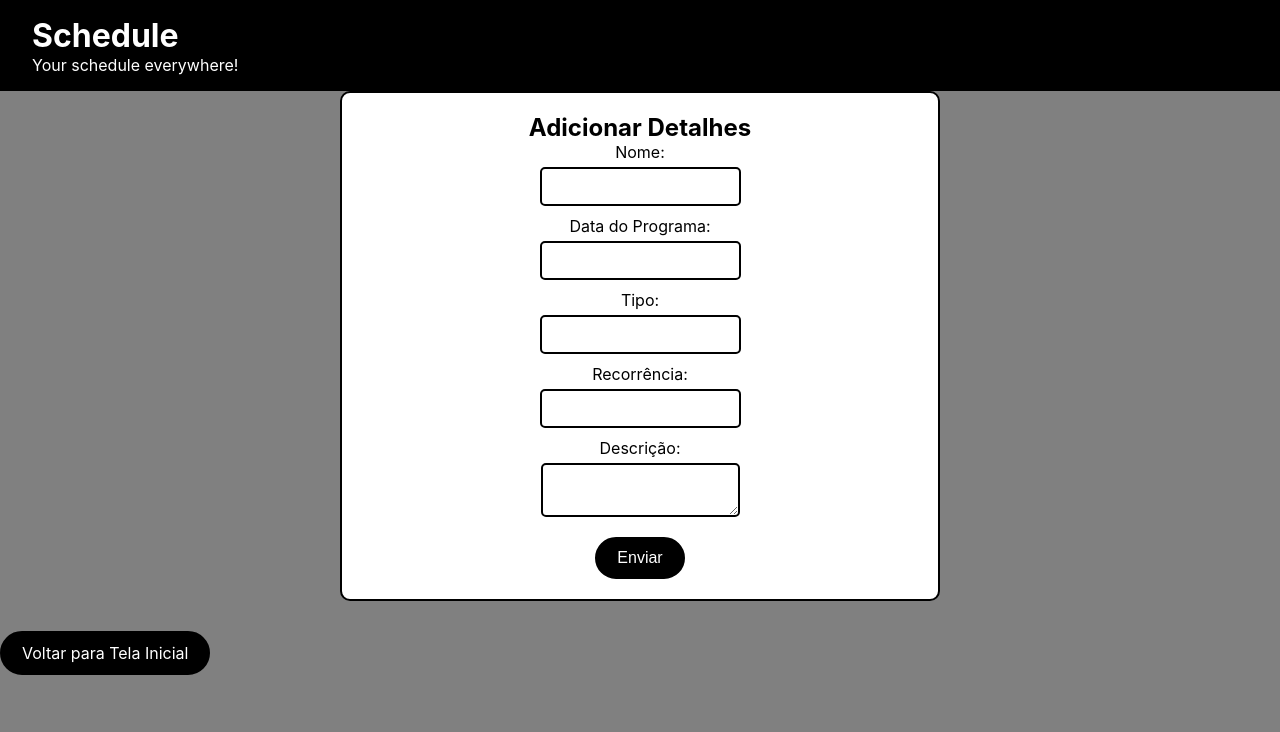
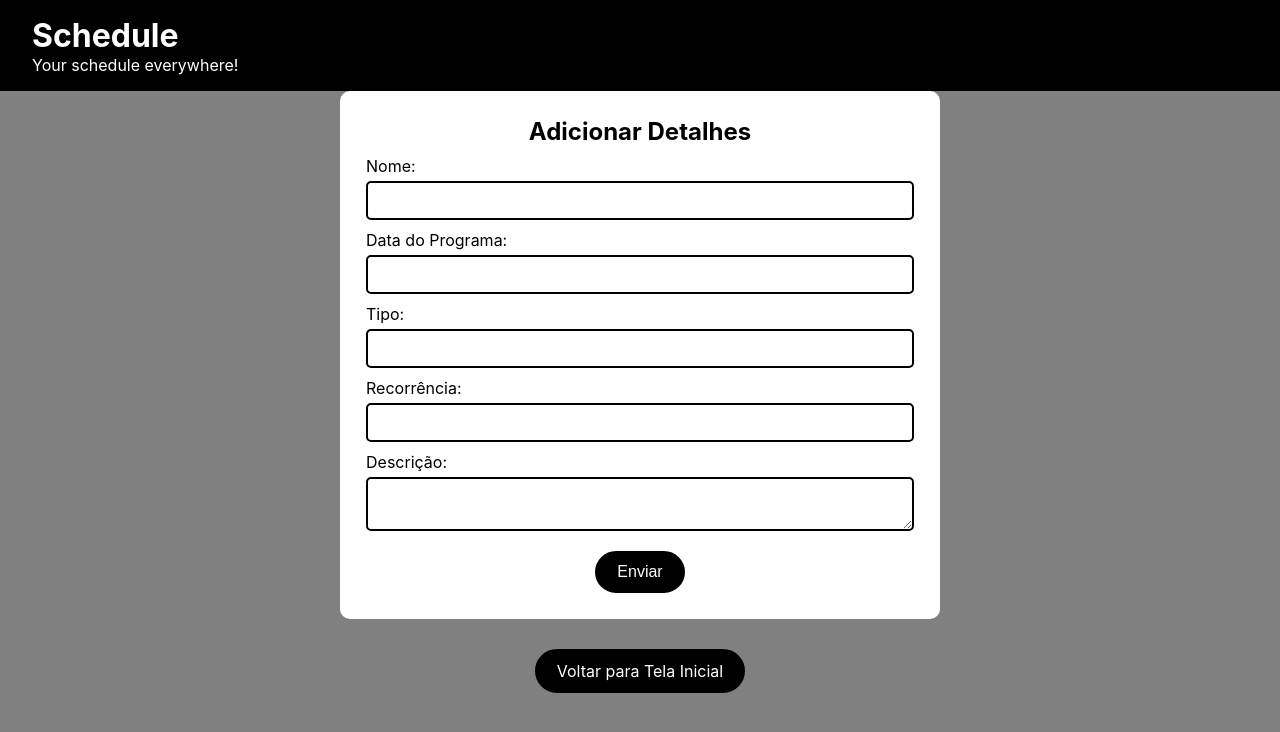
Before and after one commit to iampoliane/access, a React (Create React App) app: page /form in a window 1280 px wide. Shown: the top 732 px of the page. Built offline with nearby package versions, Linux system fonts and the light colour scheme.

Commit message:
Improves screen style

```diff
--- a/src/pages/Form/index.js
+++ b/src/pages/Form/index.js
@@ -38,7 +38,7 @@ export function Form() {
   };
 
   return (
-    <div>
+    <div className="form-wrapper">
       <div className="form-container">
         <h2>Adicionar Detalhes</h2>
         <form onSubmit={handleFormSubmit}>
--- a/src/pages/Form/styles.css
+++ b/src/pages/Form/styles.css
@@ -1,19 +1,24 @@
 .form-container {
   width: 100%;
   margin-bottom: 20px;
-    max-width: 600px; /* Defina a largura máxima desejada */
-    margin: 0 auto; /* Centraliza o formulário na página */
-    padding: 20px;
+  max-width: 600px; /* Set the desired maximum width */
+  margin: 0 auto; /* Centers the form on the page */
+  padding: 26px;
   background-color: #ffffff;
-    border: 2px solid #000000;
+  /* border: 2px solid #000000; */
   border-radius: 10px;
   text-align: center;
+}
+
+.form-container h2 {
+  margin-bottom: 10px;
 }
 
 form {
   display: flex;
   flex-direction: column;
   align-items: center;
+  width: 100%; /* Makes the form take up the entire width */
 }
 
 label {
@@ -21,11 +26,13 @@
   flex-direction: column;
   margin-bottom: 10px;
   color: #000000;
+  text-align: left; /* Aligns the text to the left */
+  width: 100%
 }
 
 input,
 textarea {
-    width: 100%; /* Preenche toda a largura do contêiner */
+  width: 100%; /* Fills the entire width of the container */
   padding: 10px;
   margin-top: 5px;
   border: 2px solid #000000;
@@ -53,12 +60,13 @@
 
 .form-wrapper {
   display: flex;
-    justify-content: space-between;
-    flex-wrap: wrap; /* Adiciona quebra de linha em telas menores */
+  flex-direction: column;
+  align-items: center;
+  flex-wrap: wrap; /* Adds line break on smaller screens */
 }
 
 .form-container {
-    width: 48%; /* Define a largura dos formulários, dando algum espaço para margens */
+  width: 48%; /* Sets the width of the forms, leaving some space for margins */
   margin-bottom: 20px;
 }
 
```
Lines whose indentation alone changed are shown as unchanged.
